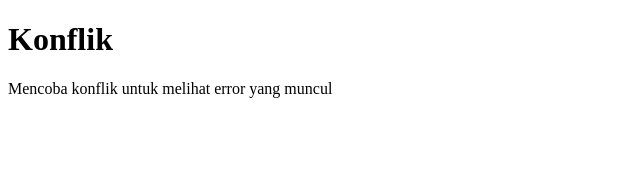
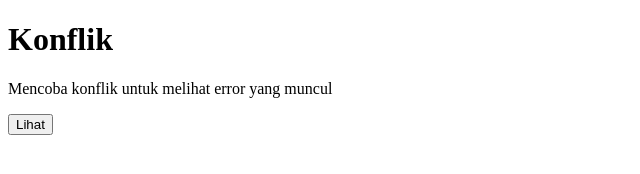
Before and after one commit to zettacamp-hanifah-mawarti/devhanifah_zettacamp_git_day3, a plain HTML site: page index.html in a window 1280 px wide. Shown: the whole page, without its empty margins (0-640 px from the left). Drawn offline with Linux system fonts and the light colour scheme.

Commit message:
Mengubah index.html dari local

```diff
--- a/index.html
+++ b/index.html
@@ -8,6 +8,7 @@
 <body>
     <h1>Konflik</h1>
     <p>Mencoba konflik untuk melihat error yang muncul</p>
+    <button>Lihat</button>
 </body>
 
 </html>
```
